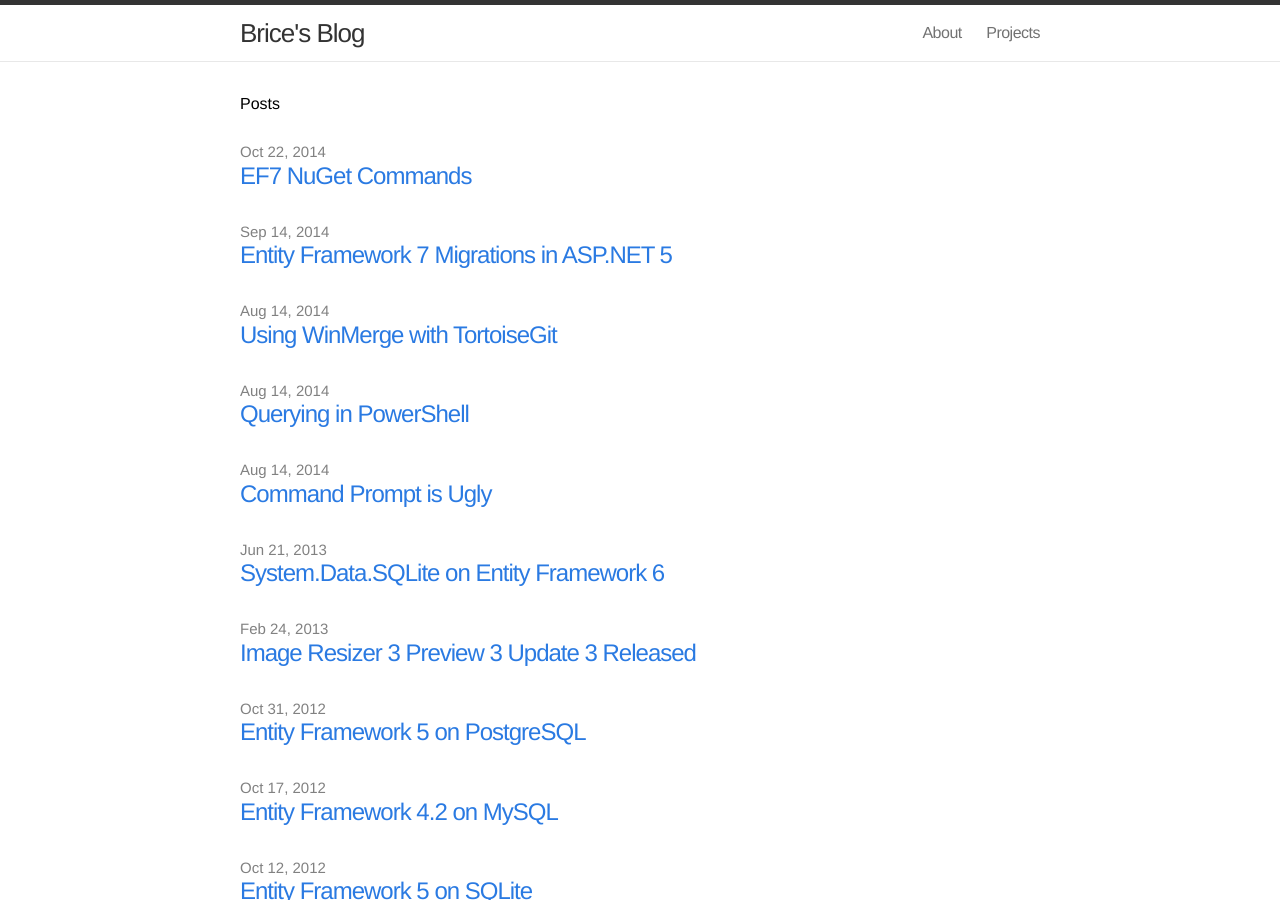
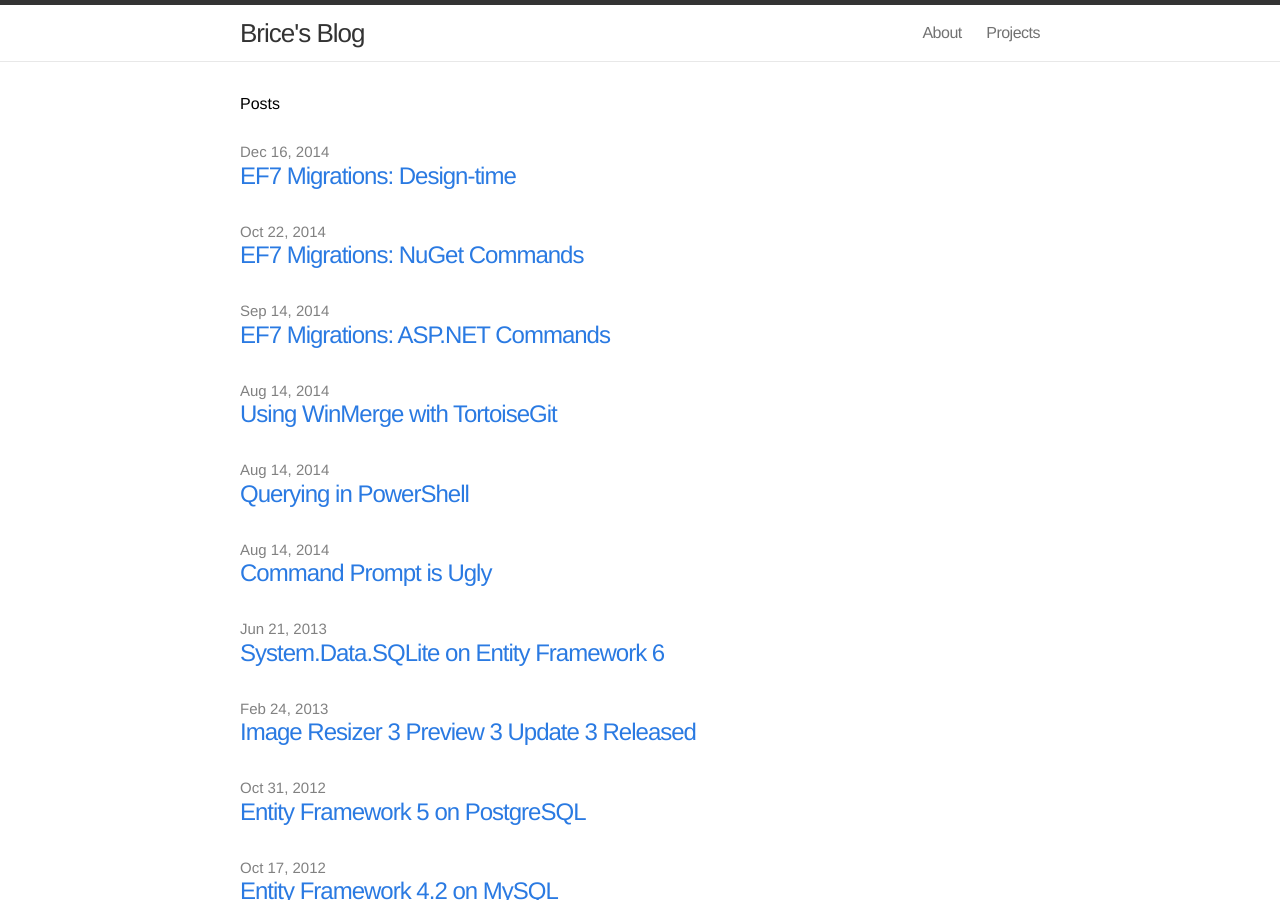
Before and after one commit to bricelam/bricelam.github.io, a Jekyll site: the page built from index.html, in a window 1280 px wide and 900 px high. Built offline with Jekyll 4.4.1, drawn with Linux system fonts in a browser that asks for light colours; part of the change alters nothing that is shown.

Commit message:
Post "EF7 Migrations: NuGet Commands"

```diff
--- a/_config.yml
+++ b/_config.yml
@@ -15,3 +15,4 @@ permalink: pretty
 gems:
   - jekyll-mentions
   - jekyll-redirect-from
+  - jemoji
--- a/_posts/2014-09-14-migrations-on-k.md
+++ b/_posts/2014-09-14-migrations-on-k.md
@@ -1,6 +1,6 @@
 ---
 layout: post
-title: Entity Framework 7 Migrations in ASP.NET 5
+title: 'EF7 Migrations: ASP.NET Commands'
 tags: entity-framework
 ---
 
@@ -8,7 +8,7 @@ One of the [new platforms][1] that we're targeting in Entity Framework 7 is [ASP
 comes a new set of challenges for how we enable the Migrations commands. Ever since Entity Framework 4.3, we've
 provided a set of PowerShell commands that could be run in Visual Studio from [NuGet's Package Manager Console][3].
 However, that won't help you if you're developing on OSX where neither PowerShell nor Visual Studio are available. This
-post will show you how to use the new Migrations KRE commands.
+post will show you how to use the new Migrations ASP.NET commands.
 
 Installing
 ==========
@@ -36,7 +36,7 @@ cd src\MyProject
 k ef
 {% endhighlight %}
 
-![Migrations KRE Commands]({{ site.baseurl }}/attachments/EFCommands.png)
+![Migrations ASP.NET Commands]({{ site.baseurl }}/attachments/EFCommands.png)
 
 Using
 =====
--- a/_posts/2014-10-22-ef7-nuget-commands.md
+++ b/_posts/2014-10-22-ef7-nuget-commands.md
@@ -1,6 +1,6 @@
 ---
 layout: post
-title: EF7 NuGet Commands
+title: 'EF7 Migrations: NuGet Commands'
 tags: entity-framework
 ---
 
--- /dev/null
+++ b/_posts/2014-12-16-ef7-migrations-designtime.md
@@ -0,0 +1,99 @@
+---
+layout: post
+title: 'EF7 Migrations: Design-time'
+tags: entity-framework
+---
+
+In previous posts, I've talked the [new ASP.NET commands][1] and the [enhanced NuGet commands][2] in Entity Framework 7.
+This post dives into some of the changes we've made to enhance the design-time experience of Migrations.
+
+Enabling Migrations
+===================
+We've updated `Enable-Migrations` to output the following message.
+
+> The term 'Enable-Migrations' is not recognized as the name of a cmdlet, function, script file, or operable program.
+> Check the spelling of the name, or if a path was included, verify that the path is correct and try again.
+
+Just kidding. We've removed it. :wink:
+
+`DbMigrationsConfiguration` has been removed; thus, there's no need for `Enable-Migrations`. To start using Migrations,
+just type `Add-Migration`.
+
+Automatic Migrations
+====================
+Automatic migrations were awesome ...for demos. We've removed them in EF7, and I have an appointment scheduled with Dr.
+Howard Mierzwiak to remove them from my memory.
+
+Automatic migrations worked by diffing the last-known model against the current model. The last-known model may be
+stored in either the last explicit migration (i.e. non-automatic) or in the database if it comes from another automatic
+migration. Because the last migration may not be an explicit migration, we always had to look in the database. Since we
+always looked in the database, we wouldn't allow you to scaffold multiple migrations without first applying them.
+Automatic migrations also required us to store both the source and target models for each explicit migration that
+succeeded an automatic migration. Are you starting to see how these may have hindered the design-time experience?
+
+By removing automatic migrations in EF7, we're able to...
+
+* Stop storing model snapshots in the database
+* Stop querying the database on `Add-Migration`
+* Allow `Add-Migration` without applying the last migration
+* Stop storing source model snapshots in the migrations
+
+To see just how awesome all of this is, try the following.
+
+{% highlight powershell %}
+Add-Migration M1
+# (Tweak the model)
+Add-Migration M2 # Would fail on EF6
+# (Tweak the model)
+Add-Migration M3
+Apply-Migration # Applies M1, M2 & M3
+{% endhighlight %}
+
+Model Snapshots
+===============
+Model snapshots are awesome. The allow us to diff against your current model and scaffold the operations to get your
+database up to date. They did, however, cause a lot of problems in one particular area: team environments. We have an
+entire article, [Code First Migrations in Team Environments][3], that describes these problems and how to avoid them.
+
+The heart of the problem is that we stored the model snapshot inside each individual migration. By doing this, we lost
+all of the automatic merging and conflict detection that source control management provides.
+
+To fix this, we've moved the model snapshot into its own file. Now, when you pull in another migration that someone else
+authored, you will get merging and conflicts from source control just like any other file. If you do get a legitimate
+conflict, however, you'll probably need to manually update one of the migration files. For example, if they renamed
+column A to B, and you renamed column A to C, update yours to rename column B instead.
+
+As full disclosure, we actually do still store a model snapshot in each migration, but it's not used for diffing. It's
+there in case you or a provider need to inspect the model for additional information during a migration.
+
+Remove-Migration
+----------------
+One consequence of moving the model snapshot is that you can no longer simply delete migration files. The model snapshot
+also has to be reverted. Otherwise, your next `Add-Migration` will diff against a model that is incorrect. To help do
+this, we've added the `Remove-Migration` command. It will delete the last migration's files and revert the model
+snapshot. It's also smart enough to detect when the migration's files have been manually deleted and, if they have, just
+revert the model snapshot.
+
+It's Your Code
+==============
+We've also done a few things to let you have greater control over your code.
+
+Migrations can now span multiple namespaces. For example, if you want to group them by, say, what release cycle they
+were created for you could have some in `MyProject.Migration.V1_0` and some in `MyProject.Migration.V1_1`.
+`Add-Migration` is even smart enough to create new migrations in the same namespace and folder as the last one.
+
+Like in EF6, you can put migrations in a separate assembly. Though in EF7, we removed some of the pain. Just remember to
+always invoke Migrations commands on the project containing the migrations.
+
+Feedback
+========
+As always, please let us know what you think about this and other Entity Framework 7 features by commenting on [our
+blog posts][4], [tweeting us][5], or [submitting new issues][6].
+
+
+  [1]: {% post_url 2014-09-14-migrations-on-k %}
+  [2]: {% post_url 2014-10-22-ef7-nuget-commands %}
+  [3]: http://msdn.microsoft.com/en-us/data/dn481501
+  [4]: http://blogs.msdn.com/adonet/
+  [5]: https://twitter.com/efmagicunicorns
+  [6]: https://github.com/aspnet/EntityFramework/issues/new
```
